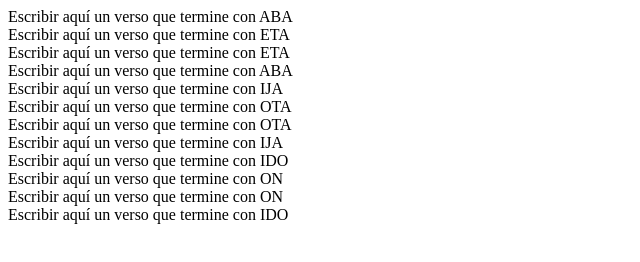
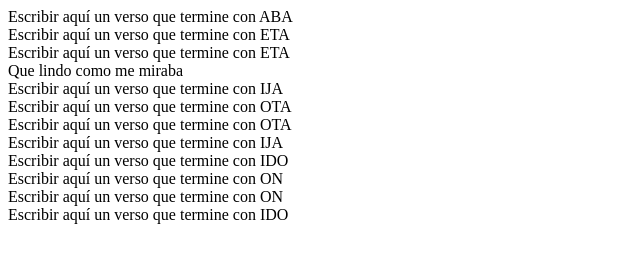
Before and after one commit to Aerolab/taller_git_1_ejercicio, a plain HTML site: page index.html in a window 1280 px wide. Shown: the whole page, without its empty margins (0-640 px from the left). Drawn offline with Linux system fonts and the light colour scheme.

Commit message:
Verso equipo 4

```diff
--- a/index.html
+++ b/index.html
@@ -16,7 +16,7 @@
     Escribir aquí un verso que termine con ETA
   </div>
   <div id="verso_equipo_4">
-    Escribir aquí un verso que termine con ABA
+    Que lindo como me miraba
   </div>
 
   <div id="verso_equipo_5">
```
